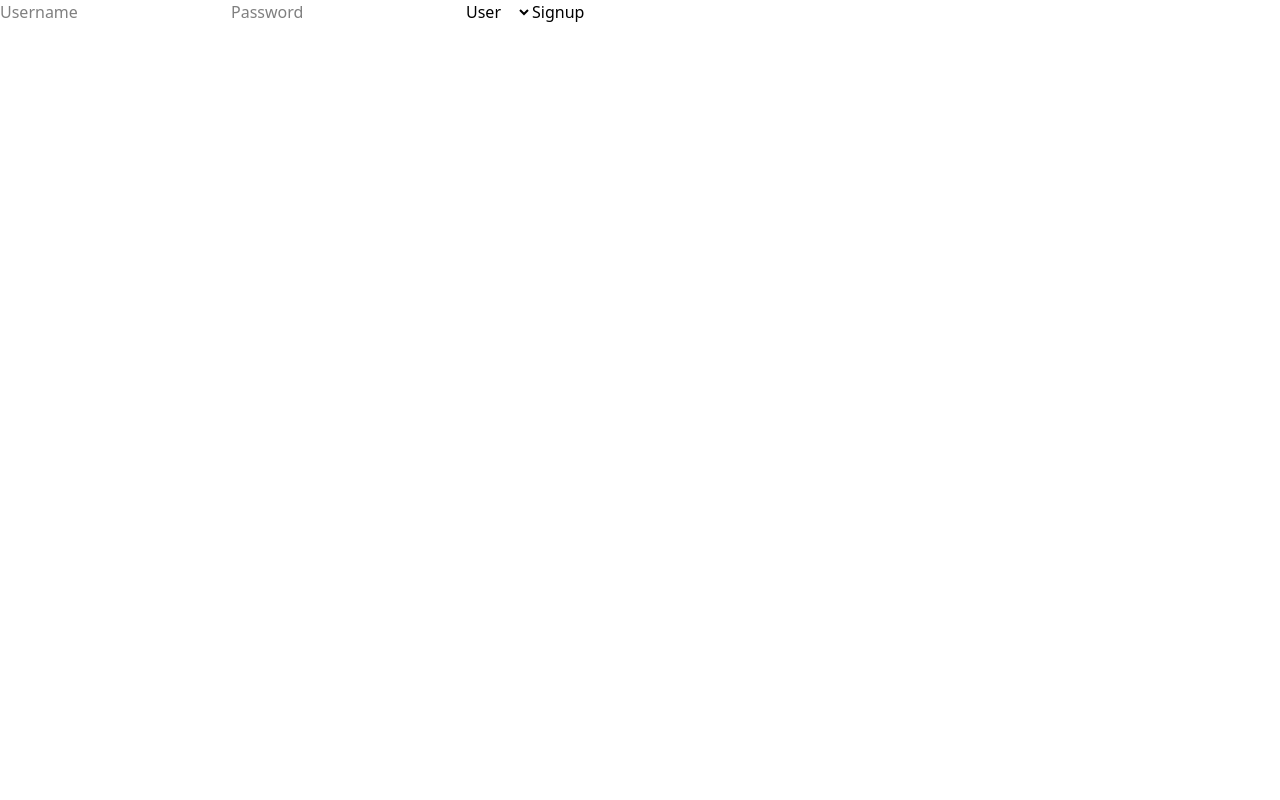
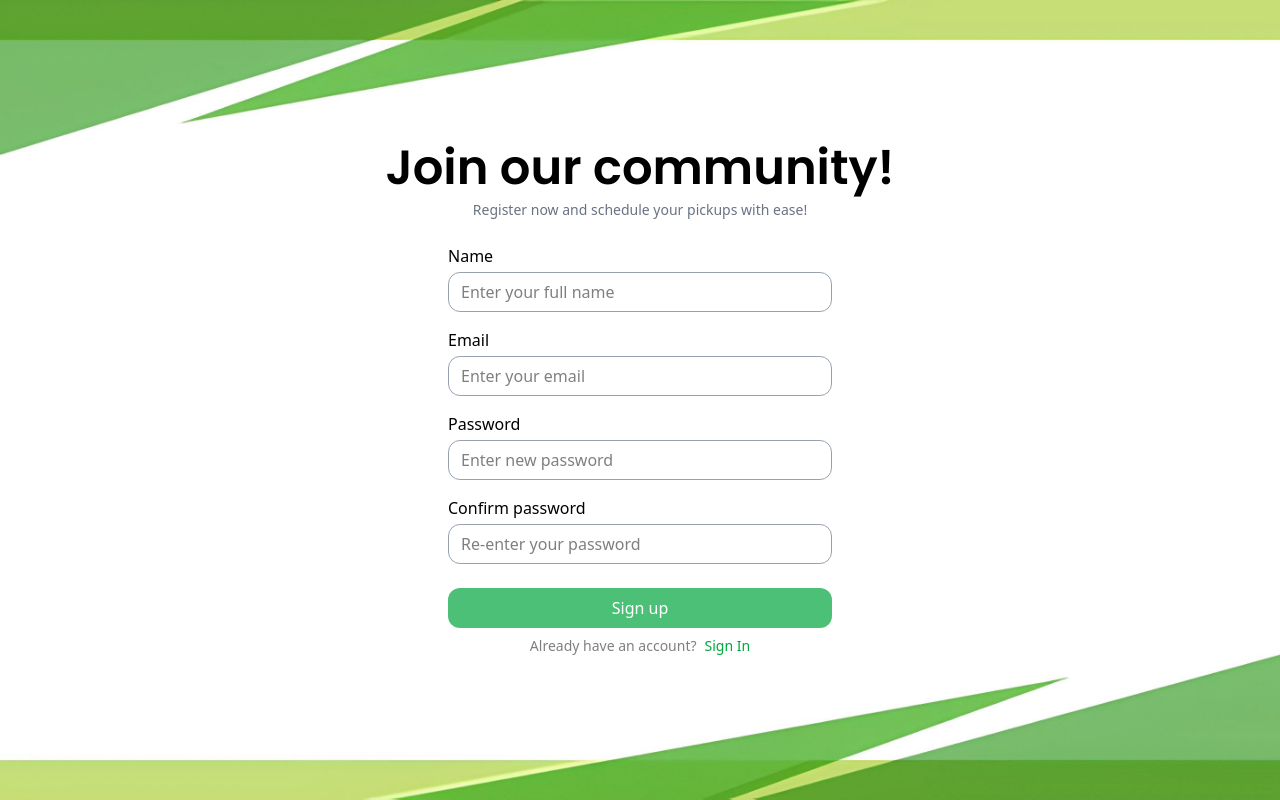
Before and after one commit to SaranshKoirala/Waste-Management-System, a React (Vite) app: page /signup in a window 1280 px wide. Built offline with nearby package versions, Linux system fonts and the light colour scheme; a web font is replaced by a local one.

Commit message:
added the signup page:

```diff
--- a/src/pages/Login.jsx
+++ b/src/pages/Login.jsx
@@ -69,7 +69,7 @@ function Login() {
           <div className="flex justify-center items-center gap-2 text-sm w-96">
             <p className="text-sm text-black/50">Don&apos;t have an account?</p>
             <p className="text-green-600 cursor-pointer">
-              <Link to={"/singup"}>Sign up for free!</Link>
+              <Link to={"/signup"}>Sign up for free!</Link>
             </p>
           </div>
         </div>
--- a/src/pages/Signup.jsx
+++ b/src/pages/Signup.jsx
@@ -1,47 +1,78 @@
-import { useState } from "react";
-import axios from "axios";
+import { Link } from "react-router-dom";
 
-const Signup = () => {
-  const [username, setUsername] = useState("");
-  const [password, setPassword] = useState("");
-  const [role, setRole] = useState("user");
-
-  const handleSubmit = async (e) => {
-    e.preventDefault();
-    try {
-      await axios.post("http://localhost:5000/api/auth/signup", {
-        username,
-        password,
-        role,
-      });
-      alert("User created successfully");
-    } catch (err) {
-      alert(err.response?.data?.error || "Signup failed");
-    }
-  };
-
+function Signup() {
   return (
-    <form onSubmit={handleSubmit}>
+    <div>
+      <form className=" h-screen flex flex-col justify-center items-center bg-[url(/bnp1.jpg)] bg-cover bg-center">
+        <div className="flex flex-col justify-center items-center gap-2 mb-6">
+          <h1 className="poppins-font text-5xl w-full text-center font-semibold">
+            Join our community!
+          </h1>
+          <p className="text-sm text-gray-500">
+            Register now and schedule your pickups with ease!
+          </p>
+        </div>
+        <div>
+          <div className="flex flex-col justify-start gap-1 mb-4">
+            <label>Name</label>
             <input
               type="text"
-        placeholder="Username"
-        value={username}
-        onChange={(e) => setUsername(e.target.value)}
+              placeholder="Enter your full name"
+              className="border border-gray-400 rounded-xl h-10 p-3 focus:outline-green-600 focus:placeholder-transparent"
             />
+          </div>
+
+          <div className="flex flex-col justify-start gap-1 mb-4">
+            <label>Email</label>
+            <input
+              type="text"
+              placeholder="Enter your email"
+              className="border border-gray-400 rounded-xl h-10 p-3 w-96 focus:outline-green-600 focus:placeholder-transparent"
+            />
+          </div>
+          <div className="flex flex-col justify-start gap-1 mb-4">
+            <label>Password</label>
             <input
               type="password"
-        placeholder="Password"
-        value={password}
-        onChange={(e) => setPassword(e.target.value)}
+              placeholder="Enter new password"
+              className="relative border border-gray-400 rounded-xl h-10 p-3 w-96 focus:outline-green-600 focus:placeholder-transparent"
             />
-      <select value={role} onChange={(e) => setRole(e.target.value)}>
-        <option value="user">User</option>
-        <option value="staff">Staff</option>
-        <option value="admin">Admin</option>
-      </select>
-      <button type="submit">Signup</button>
+          </div>
+          <div className="flex flex-col justify-start gap-1 mb-6">
+            <label>Confirm password</label>
+            <input
+              type="password"
+              placeholder="Re-enter your password"
+              className="relative border border-gray-400 rounded-xl h-10 p-3 w-96 focus:outline-green-600 focus:placeholder-transparent"
+            />
+          </div>
+
+          <button
+            type="submit"
+            className="bg-green-600/70 text-white rounded-xl h-10 w-96 cursor-pointer mb-2"
+          >
+            Sign up
+          </button>
+          {/* <div className="flex mb-4">
+            <div className="border-b-2 border-gray-400 "></div>
+            <span>or sign up with</span>
+            <div className="border-b border-gray-400"></div>
+          </div> */}
+          {/* <div className="border border-gray-400 rounded-xl h-10 p-3 flex justify-center items-center gap-2 mb-4 w-96 cursor-pointer">
+            <img src="/google.png" width={"20px"} />
+            <div>Sign up with Google</div>
+          </div> */}
+
+          <div className="flex justify-center items-center gap-2 text-sm w-96">
+            <p className="text-sm text-black/50">Already have an account?</p>
+            <p className="text-green-600 cursor-pointer">
+              <Link to={"/login"}>Sign In</Link>
+            </p>
+          </div>
+        </div>
       </form>
+    </div>
   );
-};
+}
 
 export default Signup;
```
Also changed, not shown: public/bnp.jpg (added), public/bnp1.jpg (added). Lines whose indentation alone changed are shown as unchanged.
